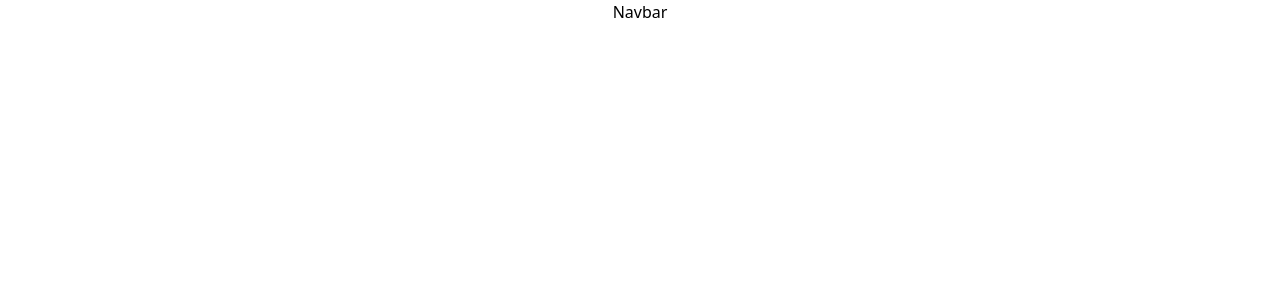
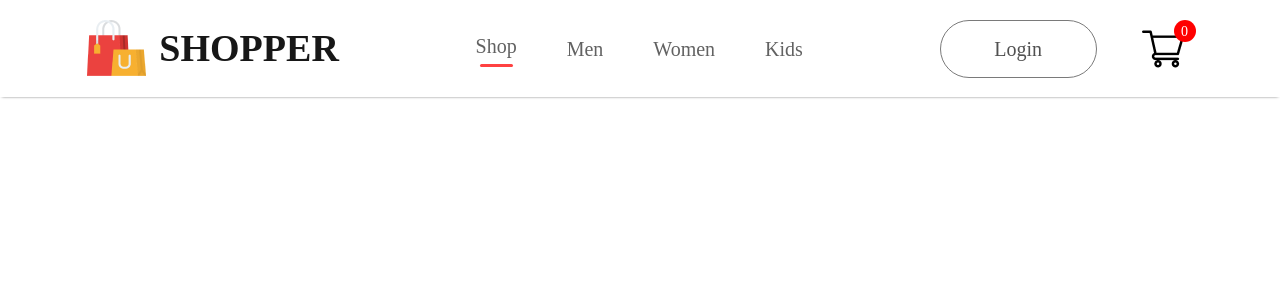
Before and after one commit to Viswaksena-J/ECommerce, a React (Create React App) app in the folder frontend/: page / in a window 1280 px wide. Shown: the top 300 px of the page. Built offline with nearby package versions, Linux system fonts and the light colour scheme.

Commit message:
Navbar design

```diff
--- a/frontend/src/Components/Navbar/Navbar.css
+++ b/frontend/src/Components/Navbar/Navbar.css
@@ -0,0 +1,86 @@
+.navbar{
+    display: flex;
+    justify-content: space-around;
+    padding: 16px;
+    box-shadow: 0 1px 3px -2px black;
+}
+
+.nav-logo{
+    display: flex;
+    align-items: center;
+    gap: 10px;
+}
+
+.nav-logo p{
+    color: #171717;
+    font-size: 38px;
+    font-weight: 600;
+}
+
+.nav-menu{
+    display: flex;
+    align-items: center;
+    list-style: none;
+    gap: 50px;
+    color: #626262;
+    font-size: 20px;
+    font-weight: 500;
+}
+
+.nav-menu li{
+    display: flex;
+    flex-direction: column;
+    align-items: center;
+    justify-content: center;
+    gap: 3px;
+    cursor: pointer;
+}
+
+/* .nav-menu li:hover{
+    color: #FF4141;
+} */
+
+.nav-menu hr{
+    border: none;
+    width: 80%;
+    height: 3px;
+    border-radius: 10px;
+    background: #FF4141;
+}
+
+.nav-login-cart{
+    display: flex;
+    align-items: center;
+    gap: 45px;
+}
+
+.nav-login-cart button{
+    width: 157px;
+    height: 58px;
+    outline: none;
+    border: 1px solid #7a7a7a;
+    border-radius: 75px;
+    color: #515151;
+    font-size: 20px;
+    font-weight: 500;
+    background: white;
+    cursor: pointer;
+}
+
+.nav-login-cart button:active{
+    background: #f3f3f3;
+}
+
+.nav-cart-count{
+    width: 22px;
+    height: 22px;
+    justify-content: center;
+    display: flex;
+    align-items: center;
+    margin-top: -35px;
+    margin-left: -55px;
+    border-radius: 11px;
+    font-size: 14px;
+    background: red;
+    color: white;
+}
--- a/frontend/src/Components/Navbar/Navbar.jsx
+++ b/frontend/src/Components/Navbar/Navbar.jsx
@@ -1,14 +1,56 @@
-import React from 'react'
-import './Navbar.css'
-import logo from '../Assets/logo.png';
-import cart_icon from '../Assets/cart_icon.png';
+import React from "react";
+import "./Navbar.css";
+import logo from "../Assets/logo.png";
+import cart_icon from "../Assets/cart_icon.png";
+import { useState } from "react";
 
 const Navbar = () => {
+  const [menu, setMenu] = useState("shop");
+
   return (
-    <div className='navbar'>
-        Navbar
+    <div className="navbar">
+      <div className="nav-logo">
+        <img src={logo} alt="" />
+        <p>SHOPPER</p>
+      </div>
+      <ul className="nav-menu">
+        <li
+          onClick={() => {
+            setMenu("shop");
+          }}
+        >
+          Shop
+          {menu === "shop" ? <hr /> : <></>}
+        </li>
+        <li
+          onClick={() => {
+            setMenu("mens");
+          }}
+        >
+          Men {menu === "mens" ? <hr /> : <></>}
+        </li>
+        <li
+          onClick={() => {
+            setMenu("womens");
+          }}
+        >
+          Women {menu === "womens" ? <hr /> : <></>}
+        </li>
+        <li
+          onClick={() => {
+            setMenu("kids");
+          }}
+        >
+          Kids {menu === "kids" ? <hr /> : <></>}
+        </li>
+      </ul>
+      <div className="nav-login-cart">
+        <button>Login</button>
+        <img src={cart_icon} alt="" />
+        <div className="nav-cart-count">0</div>
+      </div>
     </div>
-  )
-}
+  );
+};
 
-export default Navbar
+export default Navbar;
--- a/frontend/src/index.css
+++ b/frontend/src/index.css
@@ -1,3 +1,18 @@
+body {
+  margin: 0;
+  font-family: -apple-system, BlinkMacSystemFont, 'Segoe UI', 'Roboto', 'Oxygen',
+    'Ubuntu', 'Cantarell', 'Fira Sans', 'Droid Sans', 'Helvetica Neue',
+    sans-serif;
+  -webkit-font-smoothing: antialiased;
+  -moz-osx-font-smoothing: grayscale;
+  font-family: "poppins";
+}
+
+code {
+  font-family: source-code-pro, Menlo, Monaco, Consolas, 'Courier New',
+    monospace;
+}
+
 @tailwind base;
 @tailwind components;
 @tailwind utilities;
```
